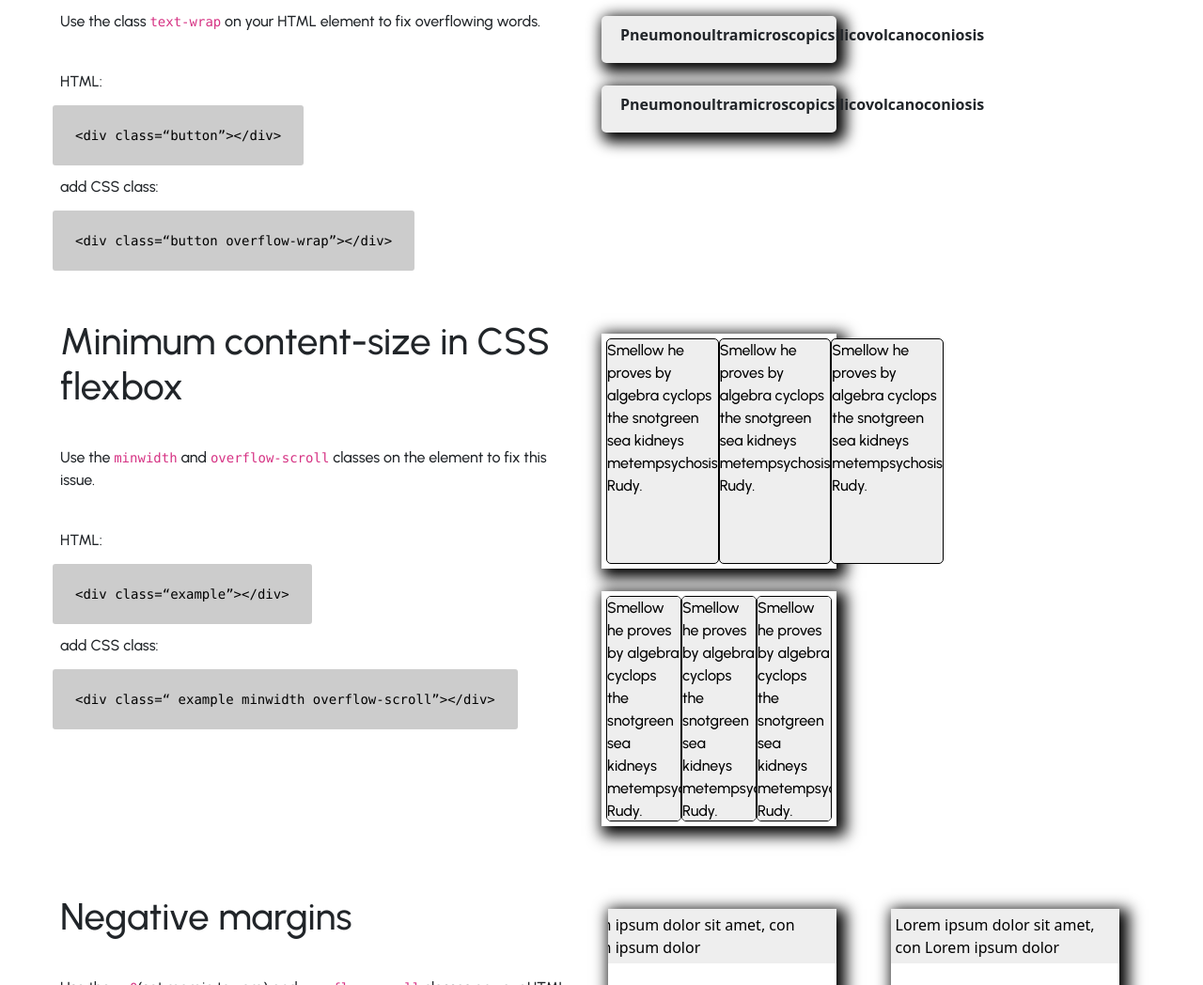
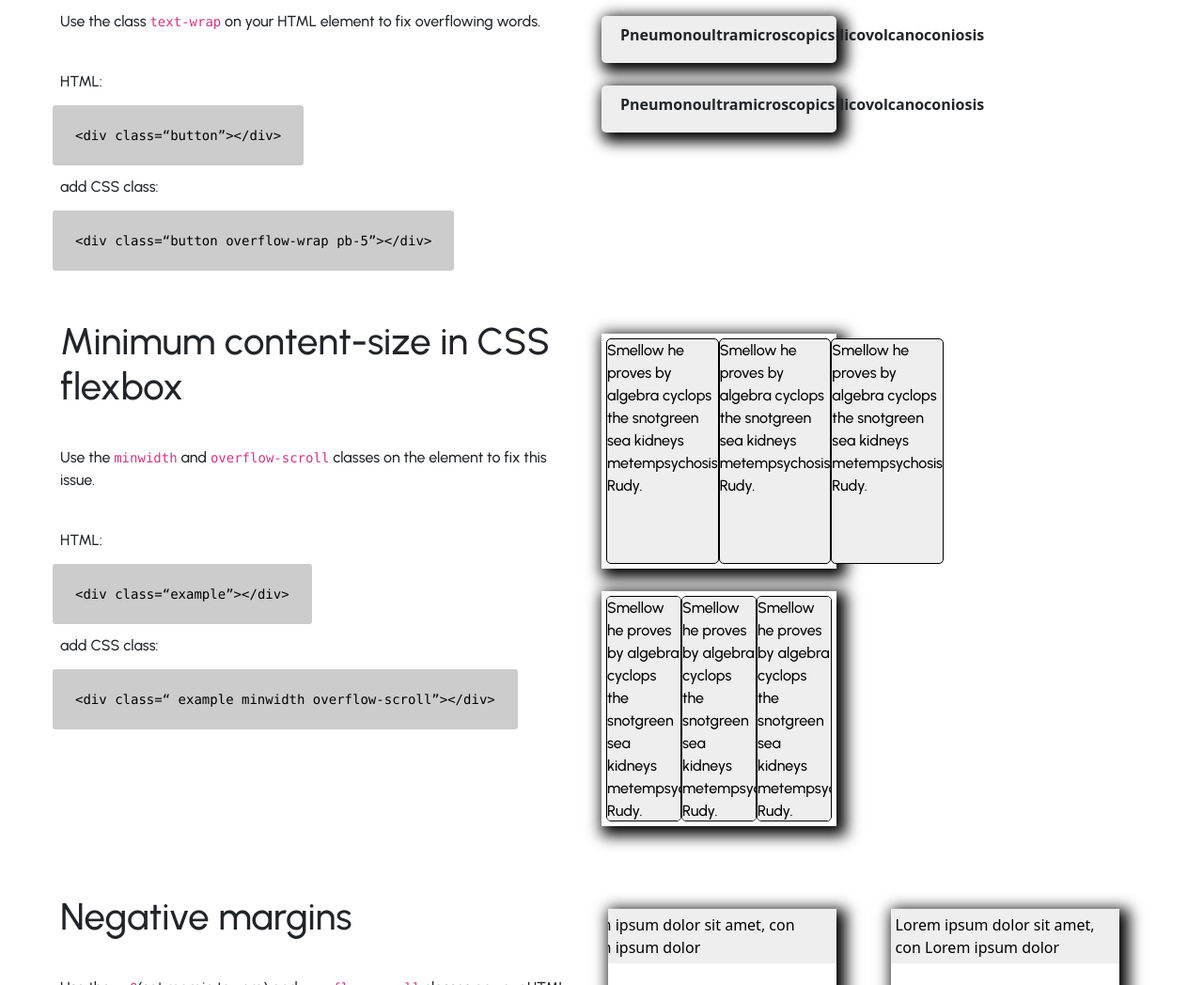
Before and after one commit to szilviabarath/Flow, a website: page index.html in a window 1280 px wide. Shown: the part 4371-5419 px from the top of the page at 94% size. Drawn offline with nearby package versions, Linux system fonts and the light colour scheme.

Commit message:
Update index.html

```diff
--- a/index.html
+++ b/index.html
@@ -328,7 +328,7 @@
   <p class="main-font p-2 m-4">HTML:</p>
   <code class="code p-4 m-4">&lt;div class=<q>button</q>&gt;&lt;/div&gt;</code>
   <p class="main-font p-2 m-4">add CSS class:</p>
-  <code class="code p-4 m-4">&lt;div class=<q>button overflow-wrap</q>&gt;&lt;/div&gt;</code>
+  <code class="code p-4 m-4">&lt;div class=<q>button overflow-wrap pb-5</q>&gt;&lt;/div&gt;</code>
 </div>
 </div>
 <div class="documentation-container min-content-size d-flex p-2 m-4 flex-row-reverse">
```
